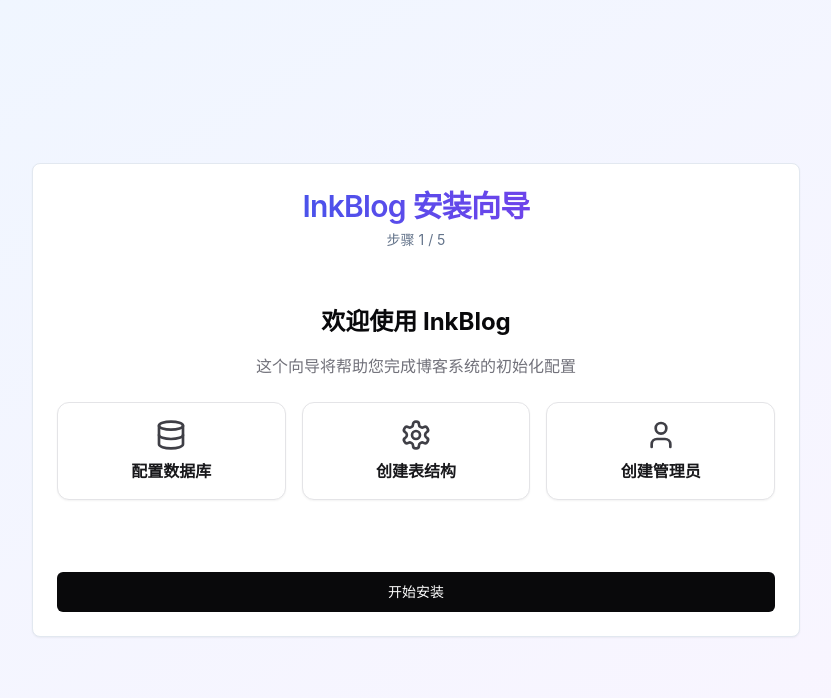
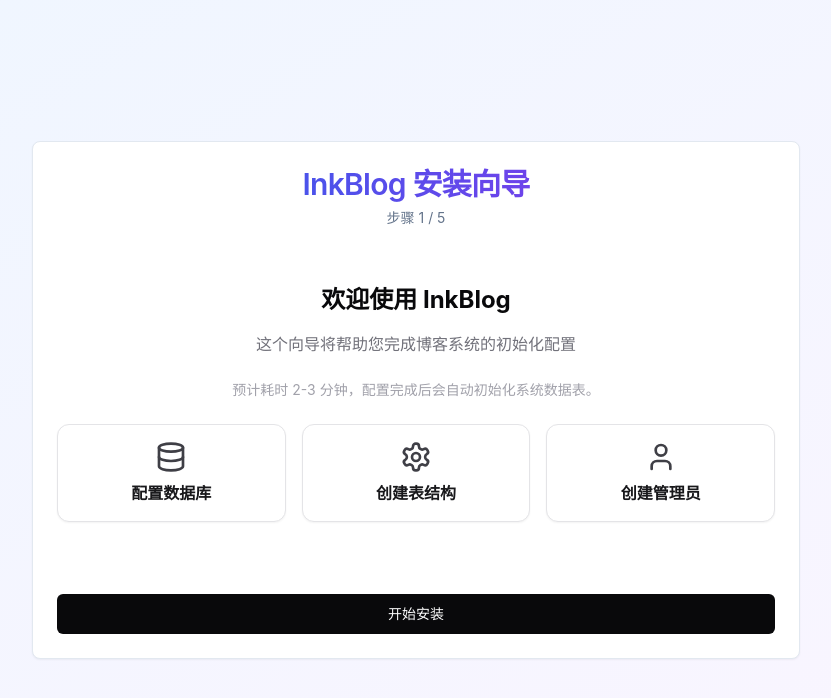
Before and after one commit to Dirinkbottle/InkBlog, a React (Vite) app in the folder frontend/blog/: page /install in a window 1280 px wide. Shown: the top 698 px of the page, without its empty margins (224-1055 px from the left). Built offline with nearby package versions, Linux system fonts and the light colour scheme; no server answers.

Commit message:
feat(install): add expected setup duration hint on welcome step

```diff
--- a/frontend/blog/src/pages/Install/WelcomeStep.jsx
+++ b/frontend/blog/src/pages/Install/WelcomeStep.jsx
@@ -10,6 +10,7 @@
         <p className="mb-6 text-zinc-500">
           这个向导将帮助您完成博客系统的初始化配置
         </p>
+        <p className="mb-6 text-sm text-zinc-400">预计耗时 2-3 分钟，配置完成后会自动初始化系统数据表。</p>
         <div className="mb-6 grid grid-cols-1 gap-4 md:grid-cols-3">
           <div className="rounded-xl border border-zinc-200 bg-white p-4 shadow-sm">
             <Database className="mx-auto mb-2 h-8 w-8 text-zinc-700" />
```
